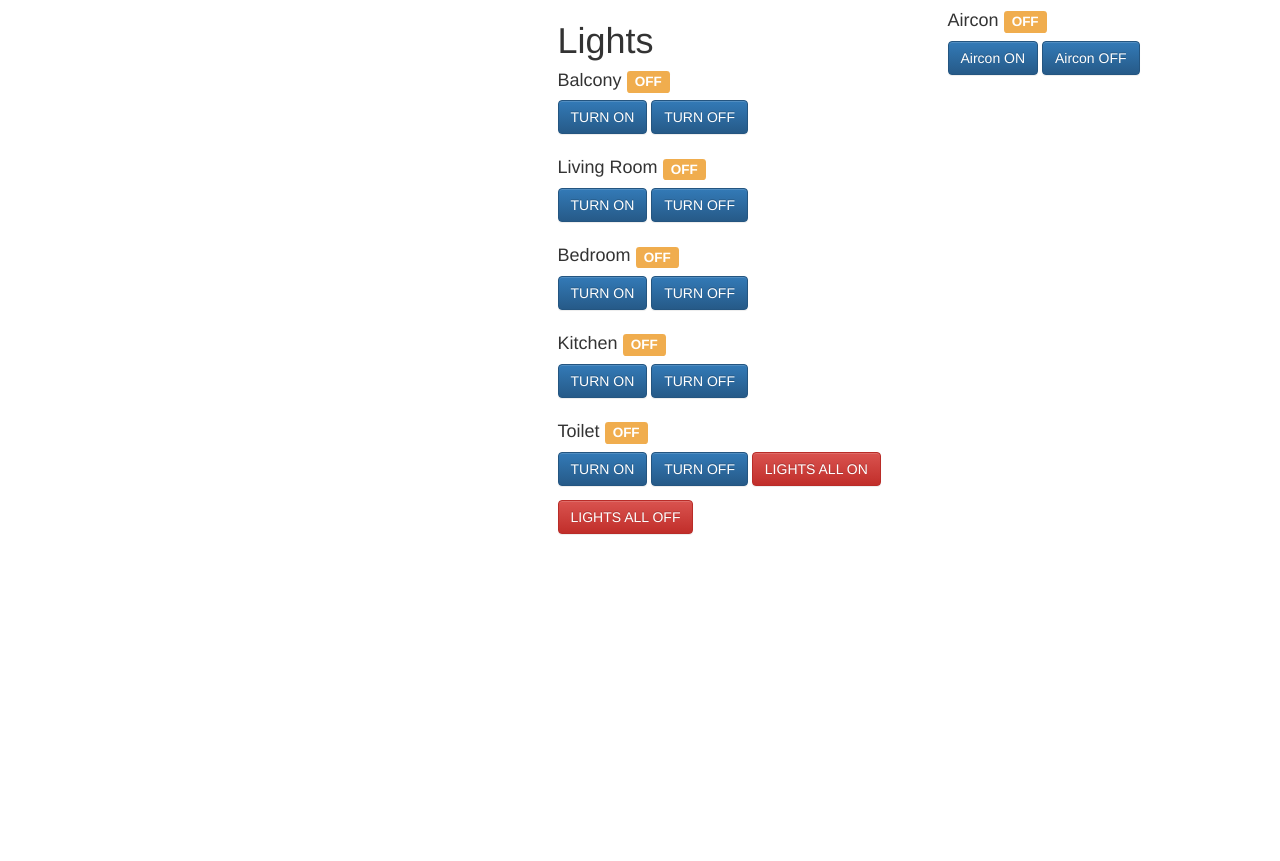
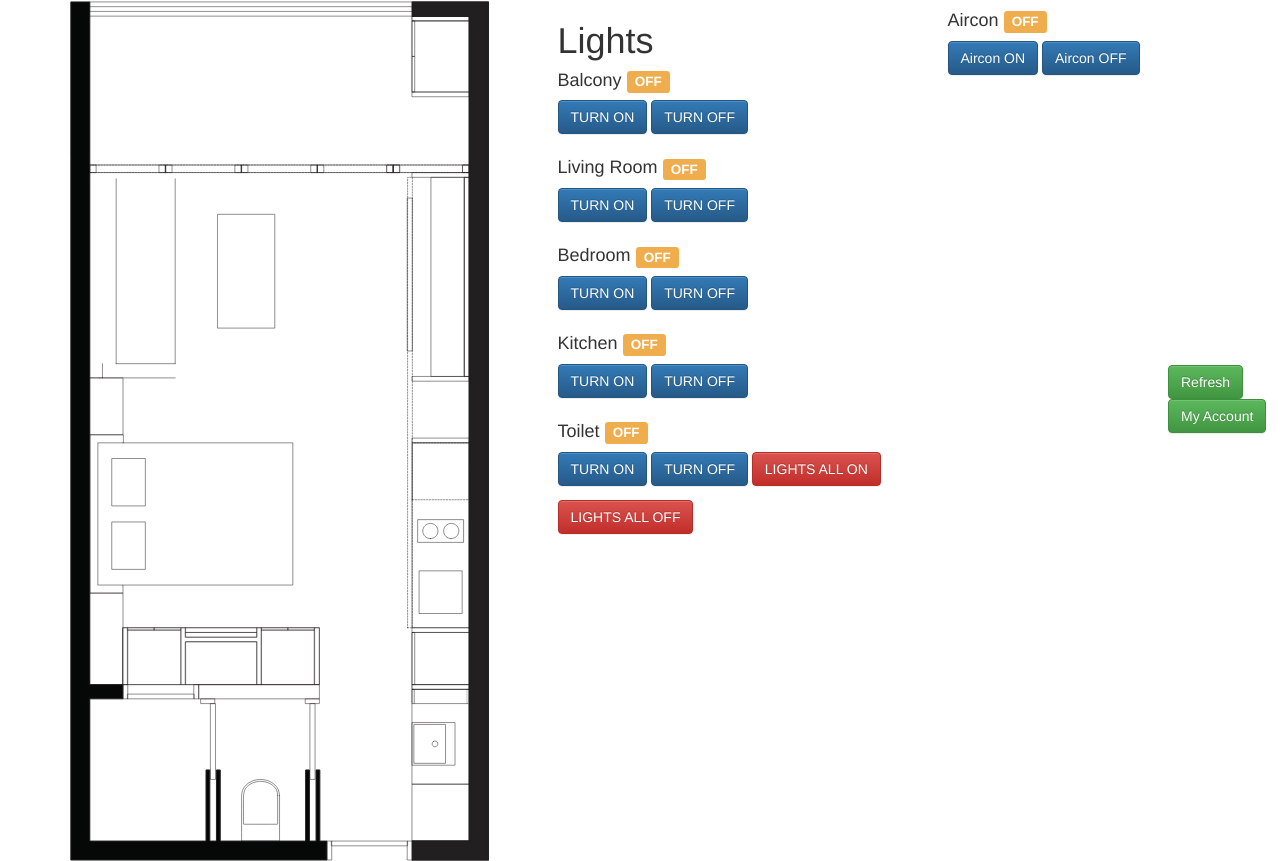
Before and after one commit to kfennedy/BanyanTree, a Django app: page /home/ in a window 1280 px wide. Before the commit the page ends 535 px from the top, so only its background shows below. Run offline with Django 3.2, Linux system fonts and the light colour scheme; data comes from the database, SQL or seed files in the repository; both versions use the stored data as it was after the commit; some libraries are stand-ins or nearby versions.

Commit message:
add floorpan and side static menus

```diff
--- a/static/css/banyan.css
+++ b/static/css/banyan.css
@@ -7,6 +7,16 @@ form.inline {
 }
 
 .col-centered{
-    float: none;
-    margin: 0 auto;
+  float: none;
+  margin: 0 auto;
 }
+
+/*1em = 16px*/
+
+#menu{
+  position: fixed;
+  right: 0;
+  top: 50%;
+  width: 8em;
+  margin-top: -2.5em;
+}
--- a/templates/application.html
+++ b/templates/application.html
@@ -12,6 +12,8 @@
     <link rel="stylesheet" href="{% static 'css/banyan.css' %}">
     <link rel="stylesheet" href="{% static 'css/external.css' %}">
     <link rel="stylesheet" href="{% static 'css/bootstrap-switch.css' %}">
+    <!-- <meta name="apple-mobile-web-app-capable" content="yes"> -->
+    <meta name="viewport" content="width=device-width, initial-scale=1.0, maximum-scale=1.0, minimum-scale=1.0, user-scalable=no, minimal-ui">
 
     <!-- JAVASCRIPT -->
     <script src="{% static 'js/jquery.min.js' %}"></script>
@@ -21,6 +23,14 @@
   </head>
 
   <body>
+    <div id=menu>
+      <div href="/home/">
+        <input type="button" value="Refresh" class="btn btn-success">
+      </div>
+      <div href="/home/">
+        <input type="button" value="My Account" class="btn btn-success">
+      </div>
+    </div>
     <div class="row">
       <div class="col-sm-6 col-centered">
         {% block root %}
--- a/templates/home.html
+++ b/templates/home.html
@@ -5,7 +5,11 @@
 <div class="content container">
   <div class="row">
 
-    <div class="col-sm-offset-5 col-sm-4">
+    <div class="col-sm-5">
+      <img src="/static/img/plan.svg" class="plan">
+    </div>
+
+    <div class="col-sm-4">
 
       {% for key,value in dict.items %}
         <h1> {{key|title}}</h1>
```
Also changed, not shown: db.sqlite3, static/img/plan.svg (added), 1 other file.
